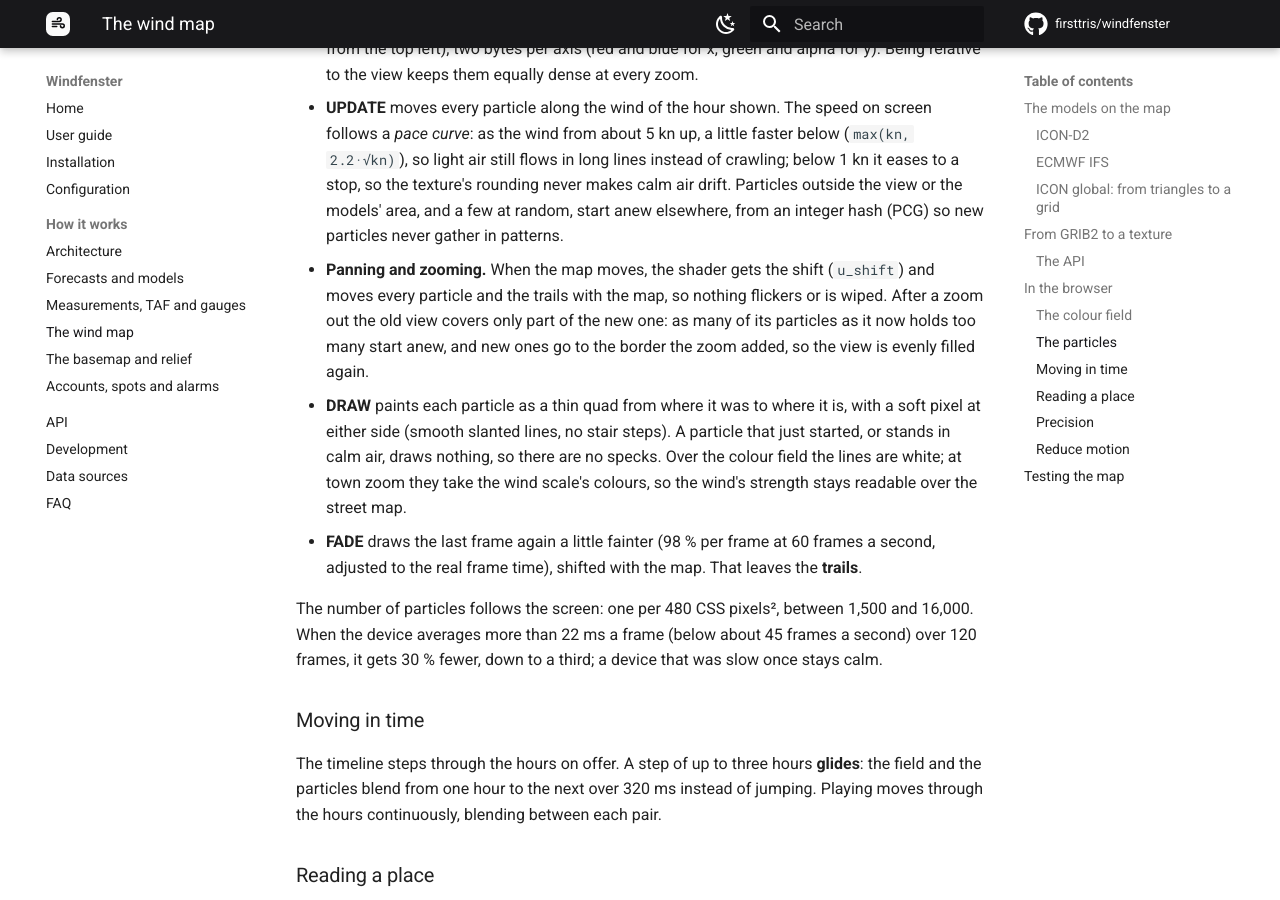
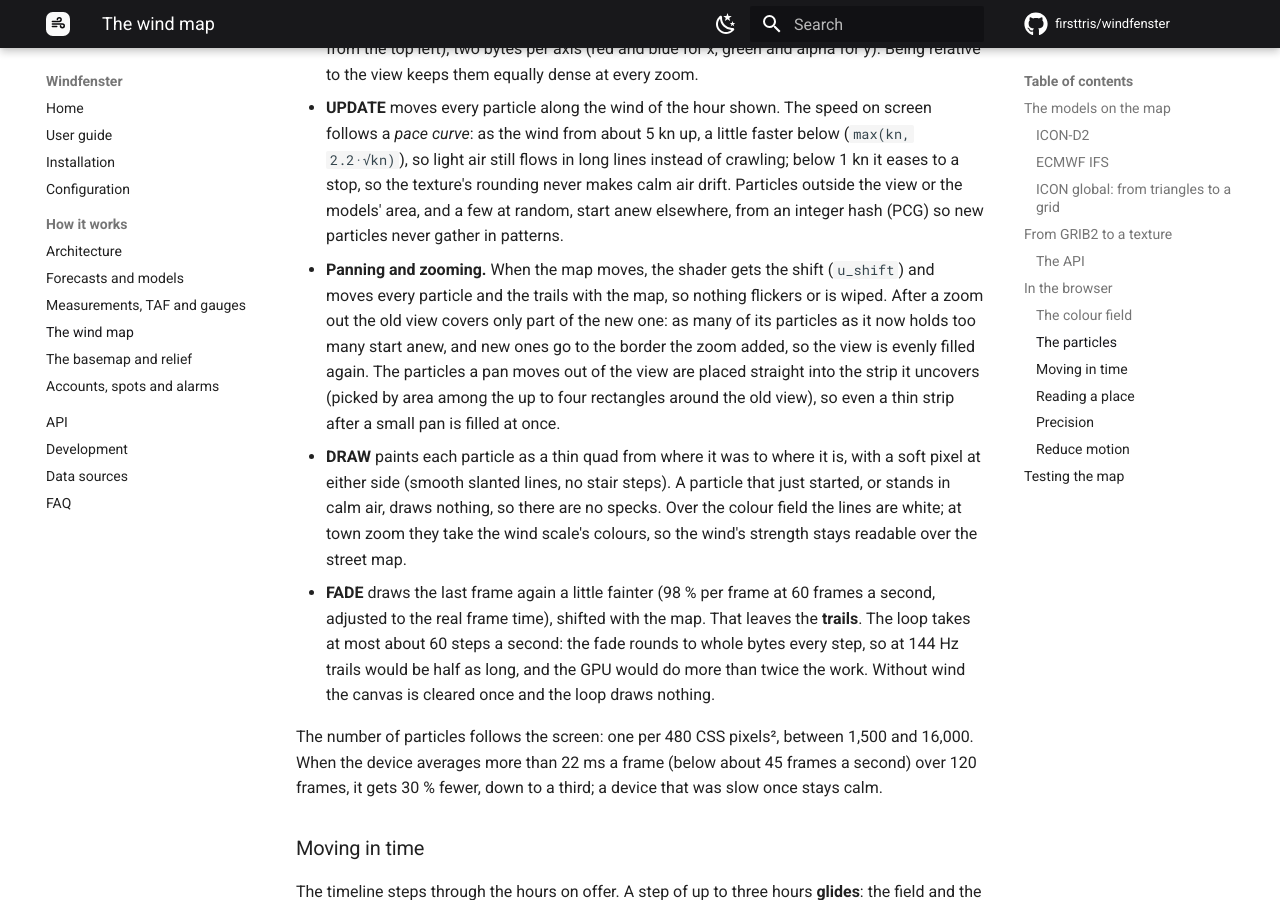
Before and after one commit to firsttris/windfenster, an MkDocs documentation site: the page built from docs/wind-map.md, in a window 1280 px wide and 900 px high, scrolled down 3987 px. Built offline with MkDocs 1.6.1 and Material for MkDocs 9.7.7, drawn with Linux system fonts in a browser that asks for light colours; comment, search, counter and statistics services are not loaded.

Commit message:
Code review: the browser findings, each weighed and with its status
Section 4 lists the wind map audit: 4.1 to 4.6 and 4.8 fixed in the commits named there,
4.7 and 4.9 left with the reason. The wind map docs describe the direct fill after a pan and
the 60 Hz step cap.

Co-Authored-By: Claude Opus 5.5 <noreply@anthropic.com>
Claude-Session: https://claude.ai/code/session_01YJUqoAmiVPrg1Bv2GLzC7i

```diff
--- a/docs/wind-map.md
+++ b/docs/wind-map.md
@@ -151,13 +151,19 @@ flowchart LR
   every particle and the trails with the map, so nothing flickers or is wiped. After a zoom out the
   old view covers only part of the new one: as many of its particles as it now holds too many
   start anew, and new ones go to the border the zoom added, so the view is evenly filled again.
+  The particles a pan moves out of the view are placed straight into the strip it uncovers
+  (picked by area among the up to four rectangles around the old view), so even a thin strip
+  after a small pan is filled at once.
 - **DRAW** paints each particle as a thin quad from where it was to where it is, with a soft pixel
   at either side (smooth slanted lines, no stair steps). A particle that just started, or stands in
   calm air, draws nothing, so there are no specks. Over the colour field the lines are white; at
   town zoom they take the wind scale's colours, so the wind's strength stays readable over the
   street map.
 - **FADE** draws the last frame again a little fainter (98 % per frame at 60 frames a second,
-  adjusted to the real frame time), shifted with the map. That leaves the **trails**.
+  adjusted to the real frame time), shifted with the map. That leaves the **trails**. The loop
+  takes at most about 60 steps a second: the fade rounds to whole bytes every step, so at 144 Hz
+  trails would be half as long, and the GPU would do more than twice the work. Without wind the
+  canvas is cleared once and the loop draws nothing.
 
 The number of particles follows the screen: one per 480 CSS pixels², between 1,500 and 16,000.
 When the device averages more than 22 ms a frame (below about 45 frames a second) over 120
```
Also changed, not shown: code-review.md (+28 -3 lines).
